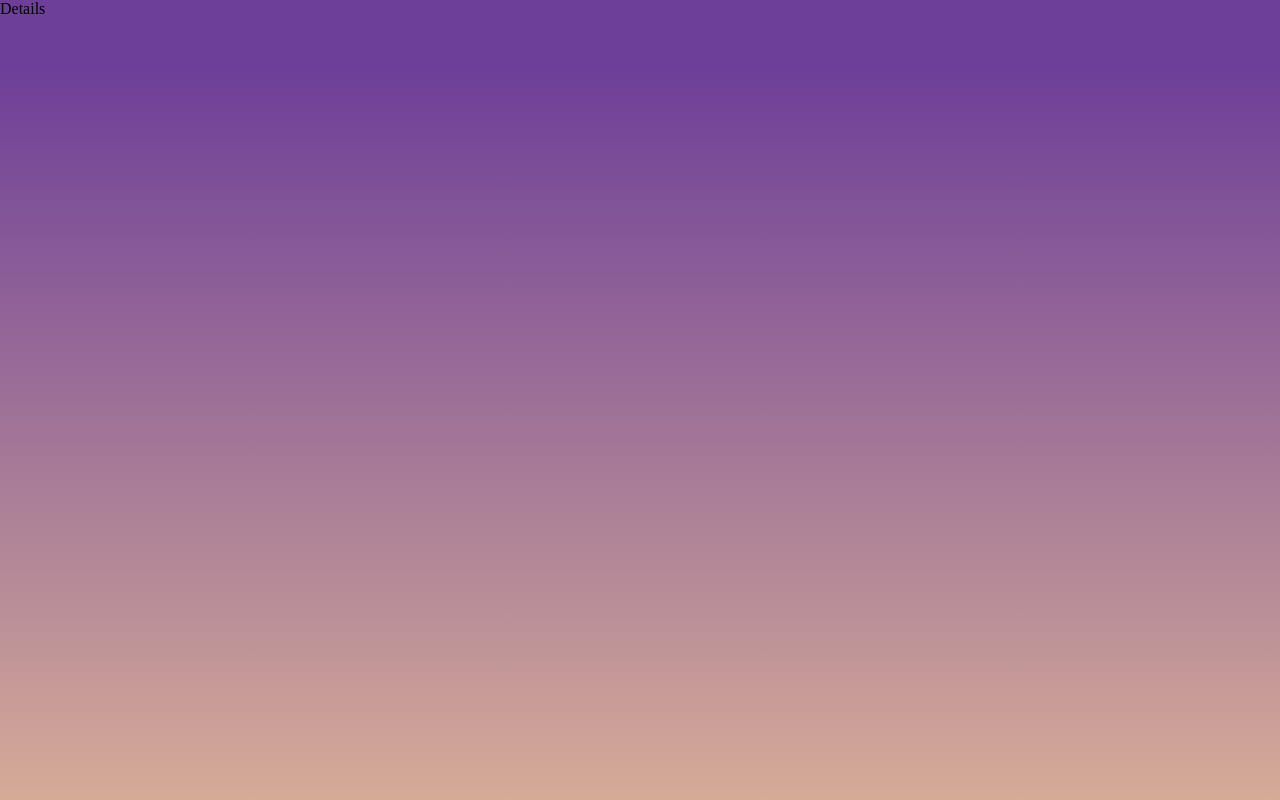
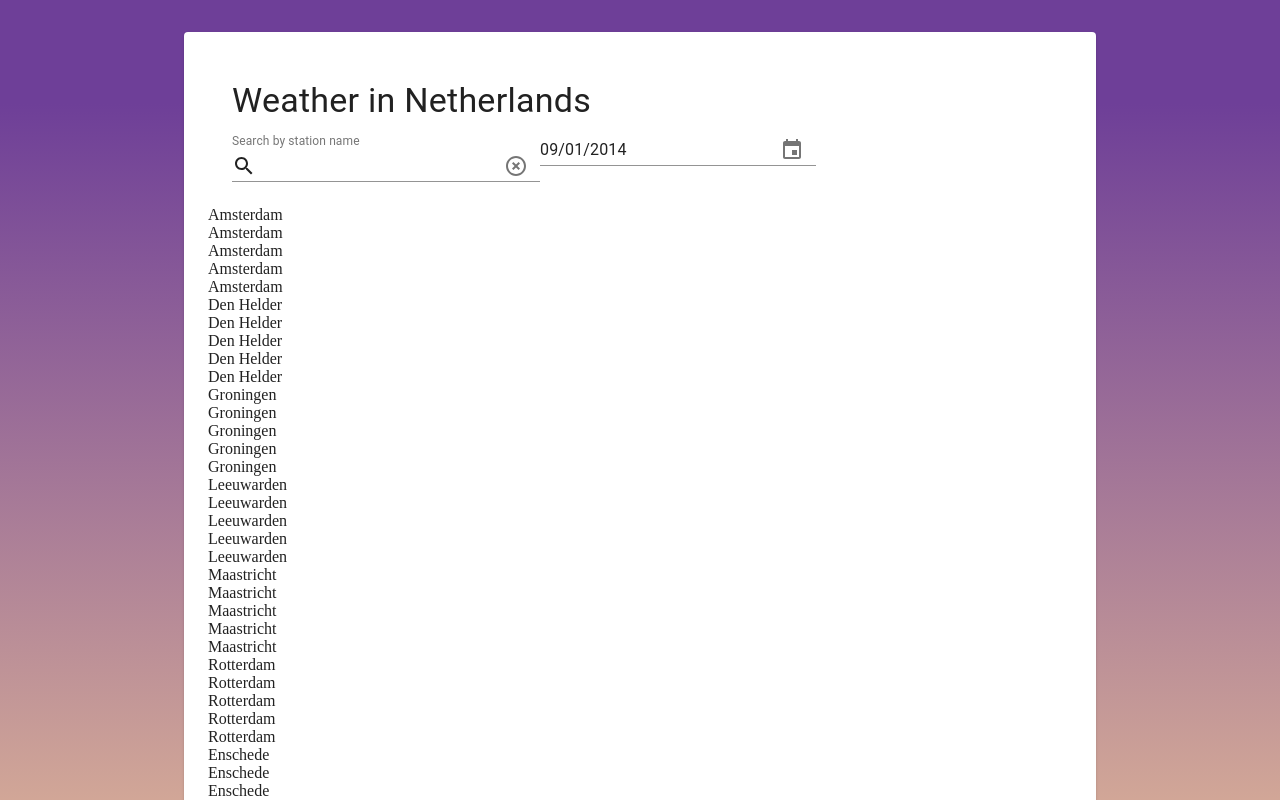
Before and after one commit to VysockyStan/weather-app, a Next.js app: page /weather/details in a window 1280 px wide. Shown: the top 800 px of the page. Built offline with nearby package versions, Linux system fonts and the light colour scheme.

Commit message:
install material pickers, add search input

```diff
--- /dev/null
+++ b/components/DatePicker.js
@@ -0,0 +1,27 @@
+import React from 'react';
+import PropTypes from 'prop-types';
+import { KeyboardDatePicker } from "@material-ui/pickers";
+import { MuiPickersUtilsProvider } from '@material-ui/pickers';
+import DateFnsUtils from '@date-io/date-fns';
+
+const DatePicker = ({ handleDateChange, selectedDate }) => {
+  return (
+    <MuiPickersUtilsProvider utils={DateFnsUtils}>
+      <KeyboardDatePicker
+        clearable
+        value={selectedDate}
+        placeholder="Select date"
+        onChange={date => handleDateChange(date)}
+        maxDate={new Date('2014-09-01')}
+        format="MM/dd/yyyy"
+      />
+    </MuiPickersUtilsProvider>
+  );
+};
+
+DatePicker.propTypes = {
+  handleDateChange: PropTypes.func.isRequired,
+  selectedDate: PropTypes.func.isRequired
+};
+
+export default DatePicker;
--- a/components/Hero.js
+++ b/components/Hero.js
@@ -6,7 +6,6 @@ import Paper from '@material-ui/core/Paper';
 const useStyles = makeStyles(() => ({
   hero: {
     padding: 32,
-    width: '60%',
   },
 }));
 
--- /dev/null
+++ b/lib/weather.js
@@ -0,0 +1,11 @@
+import data from '../data/data';
+
+export function getWeatherData() {
+  return data.map(item => {
+    const { station_id, datetime } = item;
+    return {
+      id: `${station_id}${datetime}`,
+      ...item
+    }
+  });
+}
--- a/package.json
+++ b/package.json
@@ -8,8 +8,11 @@
     "start": "next start"
   },
   "dependencies": {
+    "@date-io/date-fns": "^1.3.13",
     "@material-ui/core": "^4.11.0",
     "@material-ui/icons": "^4.9.1",
+    "@material-ui/pickers": "^3.2.10",
+    "date-fns": "^2.14.0",
     "next": "9.4.4",
     "prop-types": "^15.7.2",
     "react": "16.13.1",
--- a/pages/api/hello.js
+++ /dev/null
@@ -1,6 +0,0 @@
-// Next.js API route support: https://nextjs.org/docs/api-routes/introduction
-
-export default (req, res) => {
-  res.statusCode = 200
-  res.json({ name: 'John Doe' })
-}
--- a/pages/weather/details.js
+++ b/pages/weather/details.js
@@ -1,7 +1,128 @@
-import React from 'react';
+import FormControl from '@material-ui/core/FormControl';
+import IconButton from '@material-ui/core/IconButton';
+import Input from '@material-ui/core/Input';
+import InputAdornment from '@material-ui/core/InputAdornment';
+import InputLabel from '@material-ui/core/InputLabel';
+import React, {useState} from 'react';
+import { getWeatherData } from '../../lib/weather'
+import Container from '@material-ui/core/Container';
+import { makeStyles } from '@material-ui/core';
+import Paper from '@material-ui/core/Paper';
+import Typography from '@material-ui/core/Typography';
+import SearchIcon from '@material-ui/icons/Search';
+import HighlightOffIcon from '@material-ui/icons/HighlightOff';
 
-const Details = () => {
-  return <div>Details</div>
+import DatePicker from '../../components/DatePicker'
+
+const useStyles = makeStyles(() => ({
+  weatherInfoWrapper: {
+    margin: '32px 0',
+    padding: 24
+  },
+  header: {
+    position: 'sticky',
+    top: 0,
+    backgroundColor: '#fff',
+    padding: 24
+  },
+  cleanFilterIcon: {
+    cursor: 'pointer'
+  },
+  filters: {
+    display: 'flex',
+    alignItems: 'flex-end',
+    justifyContent: 'space-between'
+  }
+}));
+
+export async function getStaticProps() {
+  const weather = getWeatherData();
+
+  return {
+    props: {
+      weather
+    }
+  }
+}
+
+const Details = ({ weather }) => {
+  const classes = useStyles();
+  const [filters, setFilters] = useState({ station: '', date: new Date('2014-09-01') });
+
+  const handleSelectChange = (e) => {
+    const { name, value } = e.target;
+
+    setFilters(prevState => {
+      return {
+        ...prevState,
+        [name]: value
+      }
+    })
+  };
+
+  const handleDateSelect = (value) => () => {
+    setFilters(prevState => {
+      return {
+        ...prevState,
+        date: value
+      }
+    })
+  };
+
+  const handleClearSearch = (e) => {
+    setFilters(prevState => {
+      return {
+        ...prevState,
+        station: ''
+      }
+    })
+  };
+
+  const { station, date } = filters;
+
+  return (
+    <Container maxWidth="md">
+      <Paper className={classes.weatherInfoWrapper}>
+
+        <div className={classes.header}>
+          <Typography variant="h4" gutterBottom>
+            Weather in Netherlands
+          </Typography>
+
+          <div>
+            <FormControl>
+              <InputLabel htmlFor="station-search">Search by station name</InputLabel>
+              <Input
+                id="station-search"
+                name="station"
+                type="text"
+                value={station}
+                onChange={handleSelectChange}
+                startAdornment={
+                  <InputAdornment position="start">
+                    <SearchIcon />
+                  </InputAdornment>
+                }
+                endAdornment={
+                  <InputAdornment position="end">
+                    <IconButton onClick={handleClearSearch}>
+                      <HighlightOffIcon />
+                    </IconButton>
+                  </InputAdornment>
+                }
+              />
+            </FormControl>
+            <DatePicker handleDateChange={handleDateSelect} selectedDate={date} />
+          </div>
+        </div>
+
+        {weather.map(item => (
+          <div key={item.id}>{item.place_name}</div>
+        ))}
+      </Paper>
+    </Container>
+  )
 };
 
+
 export default Details
```
Also changed, not shown: 1 other file (tests, documents, lock files or other folders).
